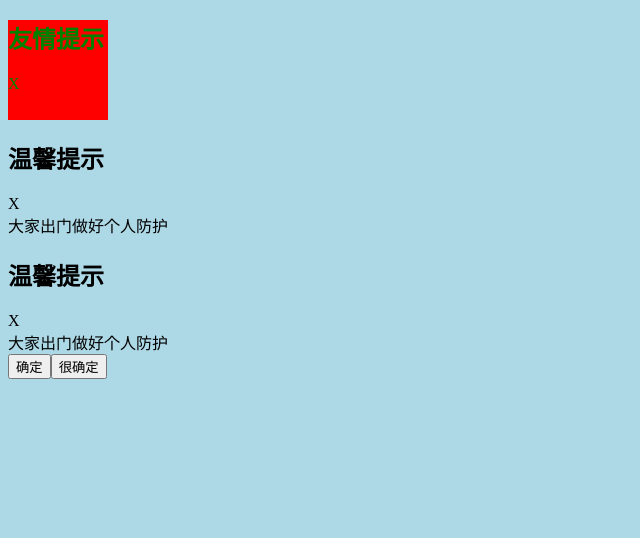
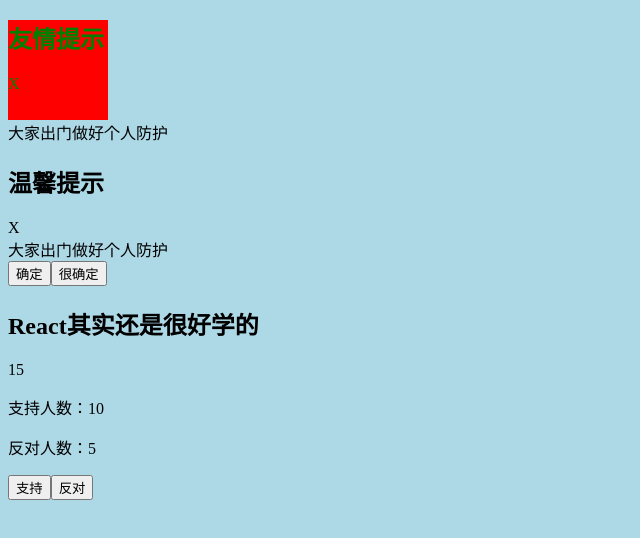
Before and after one commit to sunxianghe123/learn-react, a React app: page / in a window 1280 px wide. Shown: the top 538 px of the page, without its empty margins (0-640 px from the left). Built offline with nearby package versions, Linux system fonts and the light colour scheme; no server answers.

Commit message:
生命周期

```diff
--- a/src/views/DemoOne.jsx
+++ b/src/views/DemoOne.jsx
@@ -1,13 +1,14 @@
 import Dialog from '../components/Dialog';
+import Vote from './VoteV1';
 
 const DemoOne = function DemoOne(props) {
   return <>
-    <Dialog title={'友情提示'} style={{background: 'red', width: 100, height: 100, color: 'green'}}></Dialog>
-    <Dialog content={'大家出门做好个人防护'}></Dialog>
+    <Dialog title={'友情提示'} style={{background: 'red', width: 100, height: 100, color: 'green'}} content={'大家出门做好个人防护'}></Dialog>
     <Dialog content={'大家出门做好个人防护'}>
       <button>确定</button>
       <button>很确定</button>
     </Dialog>
+    <Vote title="React其实还是很好学的"></Vote>
   </>
 }
 
--- a/src/views/VoteV1.jsx
+++ b/src/views/VoteV1.jsx
@@ -1,7 +1,25 @@
 import React, {Component, PureComponent} from "react";
+import PropTypes from 'prop-types';
 
 class Vote extends React.Component {
+  //属性规则校验
+  static defaultProps = {
+    num: 0
+  }
+  static propTypes = {
+    title: PropTypes.string.isRequired,
+    num: PropTypes.number
+  }
+
+  // 初始化状态
+  state = {
+    supNum: 10,
+    oppNum: 5
+  }
+
   render() {
+    let { title } = this.props;
+    let { supNum, oppNum } = this.state;
     return <div className="vote-box">
     <div className="header">
       <h2 className="title">{title}</h2>
@@ -12,10 +30,39 @@ class Vote extends React.Component {
       <p>反对人数：{oppNum}</p>
     </div>
     <div className="footer">
-      <button>支持</button>
-      <button>反对</button>
+      <button onClick={()=>{
+        this.setState({
+          supNum: supNum + 1
+        })
+      }}>支持</button>
+      <button onClick={()=>{
+        this.state.oppNum++;
+        this.forceUpdate();
+      }}>反对</button>
     </div>
   </div>
+  }
+
+  componentDidMount() {
+    console.log('组件已经渲染完毕');
+  }
+
+  shouldComponentUpdate(nextProps, nextState) {
+    // nextState:存储要修改的最新状态
+    // this.state:存储的是修改前的状态
+    console.log(this.state, nextState);
+    // 此周期函数需要返回true/false
+    // 返回true：允许更新，会执行下一个操作
+    // 返回false：不允许更新，接下来啥都不处理
+    return true;
+  }
+
+  UNSAFE_componentWillUpdate(nextProps, nextState) {
+    console.log(this.state, nextState);
+  }
+
+  componentDidUpdate() {
+    console.log('组件更新完毕');
   }
 }
 
```
Also changed, not shown: 1 other file (tests, documents, lock files or other folders).
